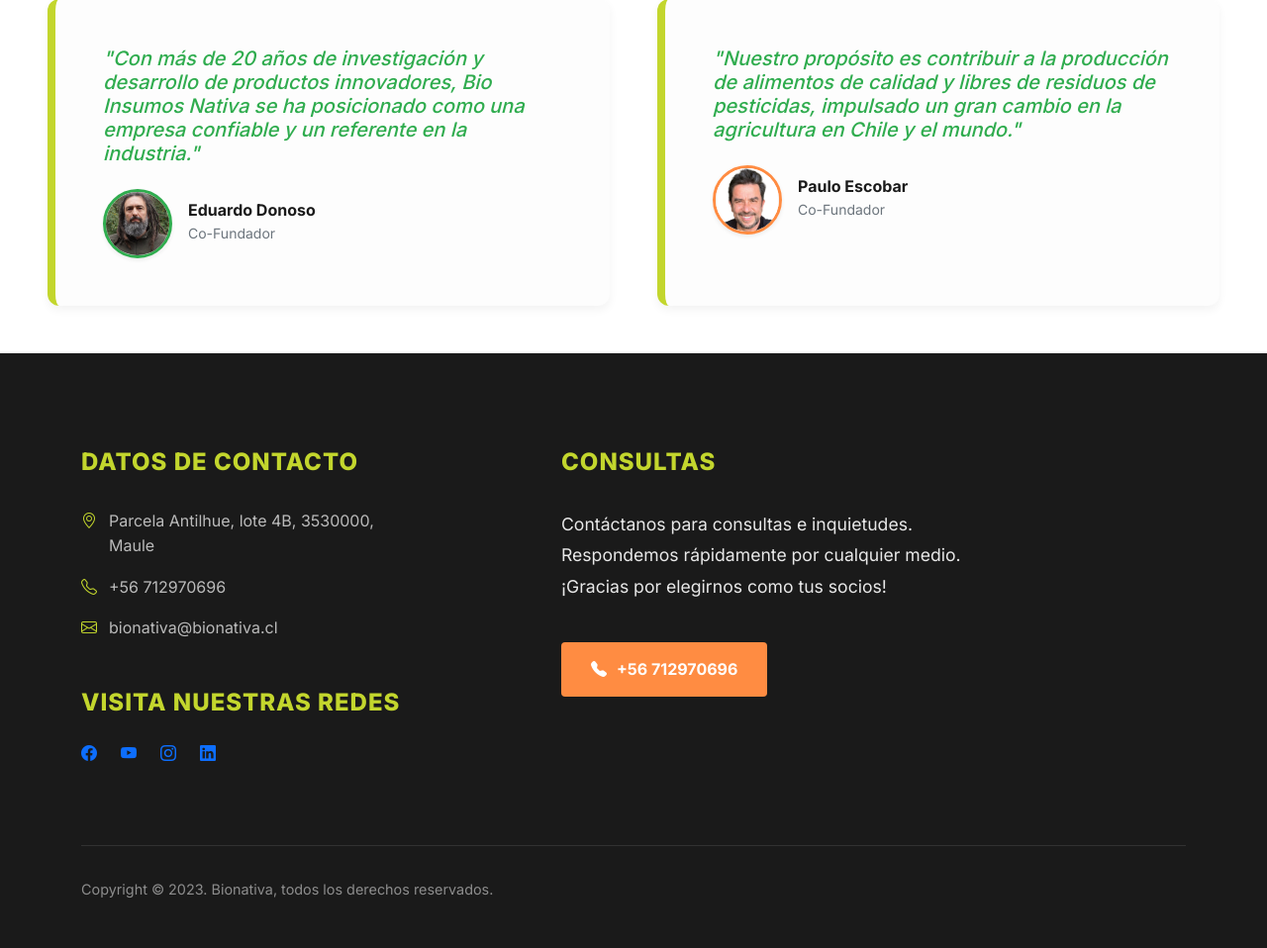
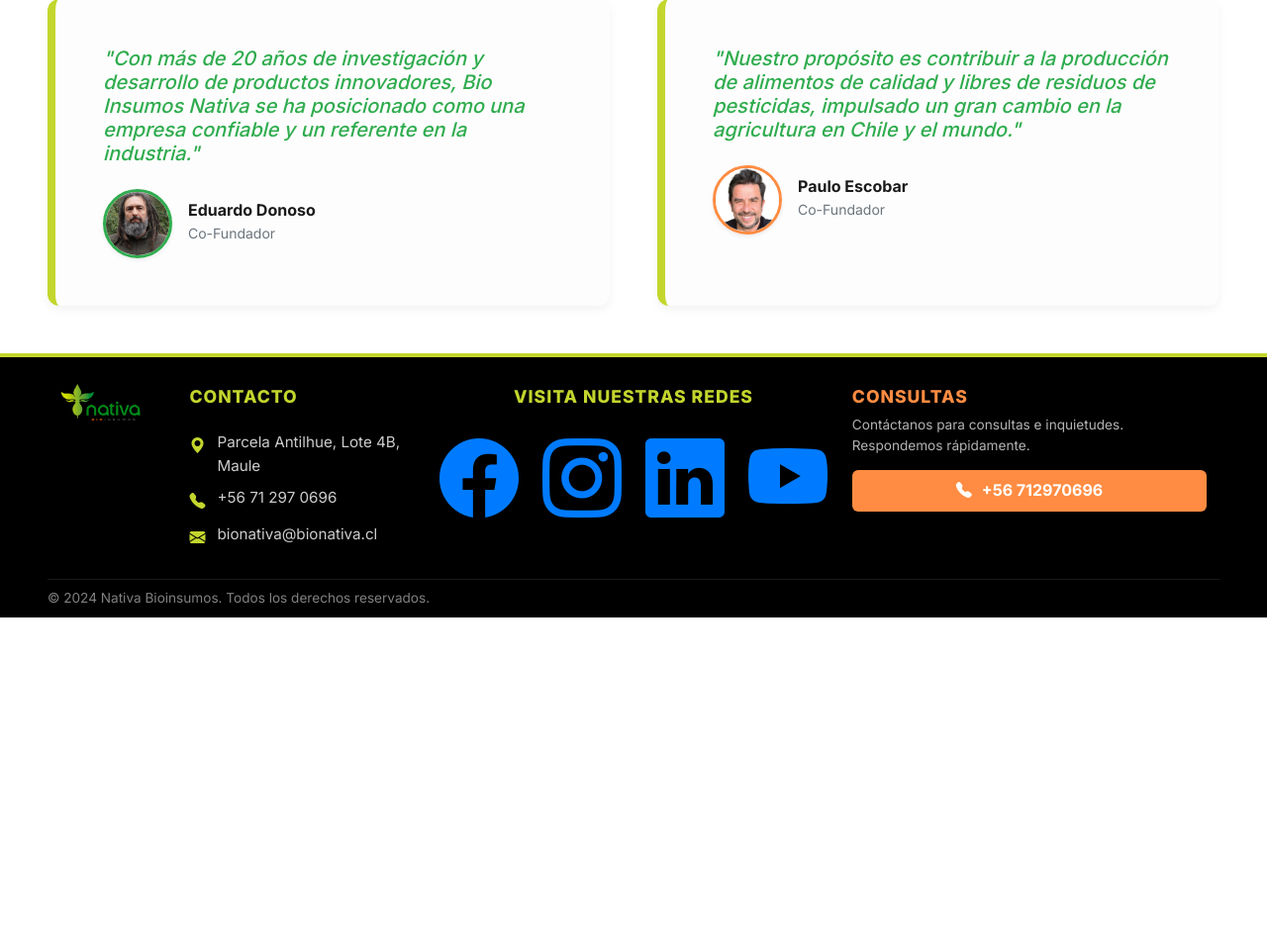
Before and after one commit to KarmaVanDoom/pagina-web---NATIVA, a Django app: page / in a window 1280 px wide. Shown: the part 1240-2198 px from the top of the page at 99% size. After the commit the page ends 1864 px from the top, so only its background shows below. Run offline with Django 5.2, Linux system fonts and the light colour scheme.

Commit message:
📝 Reporte de Cambios — Bionativa 1. Rediseño del Catálogo de Productos (
productos.html
)
Simetría Perfecta: Implementamos un sistema de columnas 2-8-2. Esto permite que el bloque de productos esté exactamente en el centro de la pantalla, alineado con el título y el buscador.
Buscador Vanguardista: El buscador ahora es más ancho (500px) y está integrado en una línea divisoria infinita. Las líneas de color lima se extienden hasta los bordes físicos de la pantalla (100vw), creando un efecto visual moderno y expansivo.
Modularización de Código: Extraímos todo el CSS interno del archivo HTML y creamos

static/css/productos.css
. Esto hace que el sitio cargue más rápido y el código sea más fácil de mantener.
2. Nuevo Footer "Según Referencia" (

base.html
 &

base.css
)
Alineación Centralizada: Ajustamos el pie de página en 3 bloques de igual tamaño (4-4-4). Gracias a esto, la sección "Visita nuestras Redes" queda alineada milimétricamente con el buscador de la página de productos.
Jerarquía de Colores:
Títulos: "CONTACTO" y "VISITA NUESTRAS REDES" ahora usan el color verde lima brillante (--accent-lime).
Acento Naranja: El título de "Consultas" y el botón de contacto usan el naranja corporativo para resaltar la intención de venta.
Redes Sociales XL: Los iconos de redes sociales fueron aumentados drásticamente a 5rem. Son masivos, fáciles de ver y tienen un color azul vibrante que resalta sobre el fondo oscuro.
Estética "Pitch Black": Eliminamos todos los tonos grises de fondo en las cajas internas. Ahora todo el footer es negro puro (#000000), lo que permite que el logo de Nativa y los textos resalten sin marcos visibles.
Perfil Delgado: Redujimos los márgenes y paddings totales del footer para que sea una barra elegante y no un bloque pesado al final del sitio.
3. Mejoras en la Estructura Global
Nivelación de Títulos: Ajustamos el CSS para que todos los encabezados del footer ("Contacto", "Redes Sociales", "Consultas") empiecen exactamente a la misma altura horizontal, creando una línea visual limpia.
Sincronización Logo-Contacto: Movimos la información de contacto para que esté más cerca del logo de Nativa, despejando el espacio central para la interacción social.

```diff
--- a/main/templates/layout/base.html
+++ b/main/templates/layout/base.html
@@ -59,7 +59,7 @@
                         </div>
                     </a>
                     <!-- Item 2: Productos -->
-                    <div class="accordion-item">
+                    <a href="{% url 'main:productos' %}" class="accordion-item">
                         <div class="accordion-bg"
                             style="background-image: url('https://images.unsplash.com/photo-1581091226825-a6a2a5aee158?q=80&w=1000&auto=format&fit=crop');">
                         </div>
@@ -68,7 +68,7 @@
                             <h4 class="accordion-title">Productos</h4>
                             <p class="accordion-desc">Soluciones biológicas para un campo más sano.</p>
                         </div>
-                    </div>
+                    </a>
                     <!-- Item 3 -->
                     <div class="accordion-item">
                         <div class="accordion-bg"
@@ -141,59 +141,70 @@
         {% block content %}{% endblock %}
     </main>
 
-    <!-- ══════════ FOOTER ══════════ -->
+    <!-- ══════════ FOOTER (BIONATIVA SEGÚN REFERENCIA) ══════════ -->
     <footer class="footer-arch">
-        <div class="container">
-            <div class="row g-5">
+        <div class="container-fluid px-lg-5">
+            <div class="row g-3 align-items-stretch"> <!-- g-3 para menos espacio entre columnas -->
 
-                <!-- Datos de contacto -->
+                <!-- BLOQUE IZQUIERDO: Identity & Contact -->
                 <div class="col-12 col-lg-4">
-                    <h4 class="footer-heading">Datos de contacto</h4>
-                    <div class="footer-link">
-                        <i class="bi bi-geo-alt"></i>
-                        <span>Parcela Antilhue, lote 4B, 3530000, Maule</span>
+                    <div class="row g-2 h-100">
+                        <div class="col-4">
+                            <div class="footer-logo-box d-flex align-items-start pt-2"> <!-- Reducido pt-4 a pt-2 -->
+                                <img src="{% static 'img/logo_insumo_nativa.JPG' %}" alt="Nativa" class="footer-logo">
                             </div>
-                    <div class="footer-link">
-                        <i class="bi bi-telephone"></i>
-                        <span>+56 712970696</span>
                         </div>
-                    <div class="footer-link">
-                        <i class="bi bi-envelope"></i>
+                        <div class="col-8">
+                            <div class="footer-box-dark h-100">
+                                <h4 class="footer-heading">CONTACTO</h4>
+                                <div class="footer-link mb-2"> <!-- mb-2 para compactar -->
+                                    <i class="bi bi-geo-alt-fill"></i>
+                                    <span>Parcela Antilhue, Lote 4B, Maule</span>
+                                </div>
+                                <div class="footer-link mb-2">
+                                    <i class="bi bi-telephone-fill"></i>
+                                    <span>+56 71 297 0696</span>
+                                </div>
+                                <div class="footer-link mb-0">
+                                    <i class="bi bi-envelope-fill"></i>
                                     <span>bionativa@bionativa.cl</span>
                                 </div>
-
-                    <div class="mt-5">
-                        <h4 class="footer-heading" style="margin-bottom: 1.5rem;">Visita nuestras redes</h4>
-                        <div class="d-flex gap-4">
-                            <a href="#" class="social-icon"><i class="bi bi-facebook"></i></a>
-                            <a href="#" class="social-icon"><i class="bi bi-youtube"></i></a>
-                            <a href="#" class="social-icon"><i class="bi bi-instagram"></i></a>
-                            <a href="#" class="social-icon"><i class="bi bi-linkedin"></i></a>
+                            </div>
                         </div>
                     </div>
                 </div>
 
-                <!-- Consultas -->
-                <div class="col-12 col-lg-5 offset-lg-1">
-                    <h4 class="footer-heading">Consultas</h4>
-                    <p
-                        style="font-size: 1.1rem; line-height: 1.8; margin-bottom: 2.5rem; color: rgba(255,255,255,0.9);">
-                        Contáctanos para consultas e inquietudes.<br>
-                        Respondemos rápidamente por cualquier medio.<br>
-                        ¡Gracias por elegirnos como tus socios!
+                <!-- BLOQUE CENTRAL: Redes Sociales -->
+                <div class="col-12 col-lg-4 text-center">
+                    <div class="footer-box-dark h-100">
+                        <h4 class="footer-heading">VISITA NUESTRAS REDES</h4>
+                        <div class="d-flex align-items-center justify-content-center gap-4 py-2 mt-1"> <!-- Reducido py-4 y mt-2 -->
+                            <a href="#" class="social-icon"><i class="bi bi-facebook"></i></a>
+                            <a href="#" class="social-icon"><i class="bi bi-instagram"></i></a>
+                            <a href="#" class="social-icon"><i class="bi bi-linkedin"></i></a>
+                            <a href="#" class="social-icon"><i class="bi bi-youtube"></i></a>
+                        </div>
+                    </div>
+                </div>
+
+                <!-- BLOQUE DERECHO: Consultas -->
+                <div class="col-12 col-lg-4">
+                    <div class="footer-box-dark h-100">
+                        <h4 class="footer-heading mb-2" style="color: #ff8c42 !important;">Consultas</h4> <!-- mb-2 -->
+                        <p style="font-size: 0.85rem; color: rgba(255,255,255,0.7); margin-bottom: 0.8rem;"> <!-- Reducido mb -->
+                            Contáctanos para consultas e inquietudes. Respondemos rápidamente.
                         </p>
-                    <a href="tel:+56712970696" class="footer-btn-orange">
+                        <a href="tel:+56712970696" class="footer-btn-orange w-100 justify-content-center py-2"> <!-- py-2 -->
                             <i class="bi bi-telephone-fill"></i>
                             +56 712970696
                         </a>
                     </div>
+                </div>
 
             </div>
 
-            <div class="footer-bottom">
-                <div class="d-flex flex-column flex-md-row justify-content-between align-items-center gap-3">
-                    <span>Copyright © 2023. Bionativa, todos los derechos reservados.</span>
-                </div>
+            <div class="footer-bottom mt-3 pt-2"> <!-- Reducido mt y pt -->
+                <span>© 2024 Nativa Bioinsumos. Todos los derechos reservados.</span>
             </div>
         </div>
     </footer>
--- a/main/urls.py
+++ b/main/urls.py
@@ -6,4 +6,5 @@ app_name = 'main'
 urlpatterns = [
     path('', views.index, name='index'),
     path('nosotros/', views.nosotros, name='nosotros'),
+    path('productos/', views.productos, name='productos'),
 ]
--- a/main/views.py
+++ b/main/views.py
@@ -9,3 +9,8 @@ def index(request):
 def nosotros(request):
     """Página de Nosotros."""
     return render(request, 'about/nosotros.html')
+
+
+def productos(request):
+    """Página de Productos."""
+    return render(request, 'product/productos.html')
--- a/static/css/base.css
+++ b/static/css/base.css
@@ -206,48 +206,117 @@ img {
     margin-bottom: 0.5rem;
 }
 
-/* ─── FOOTER ─── */
+/* ─── FOOTER SEGÚN REFERENCIA ─── */
 .footer-arch {
-    background: #1a1a1a;
-    padding: 6rem 0 3rem;
+    background: #000000;
+    padding: 1rem 0 0.5rem; /* Aún más delgado */
     color: #ffffff;
+    position: relative;
+    border-top: 4px solid var(--accent-lime);
 }
 
 .footer-heading {
-    color: var(--accent-lime);
+    color: var(--accent-lime) !important;
     font-weight: 800;
-    margin-bottom: 2rem;
+    font-size: 1.1rem;
+    margin-bottom: 1.5rem;
     text-transform: uppercase;
     letter-spacing: 1px;
 }
 
+/* Eliminar la línea después del heading de la versión anterior */
+.footer-heading::after {
+    display: none;
+}
+
 .footer-link {
-    color: rgba(255, 255, 255, 0.7);
+    color: rgba(255, 255, 255, 0.8);
     text-decoration: none;
-    margin-bottom: 1rem;
+    margin-bottom: 0.8rem;
     display: flex;
+    align-items: flex-start;
     gap: 12px;
+    font-size: 0.95rem;
 }
 
 .footer-link i {
     color: var(--accent-lime);
+    font-size: 1rem;
+    margin-top: 3px;
 }
 
+/* Cajas de fondo oscuro para secciones — Ahora negro total */
+.footer-box-dark {
+    background: #000000; /* Antes era #151515 */
+    padding: 0.8rem;
+    height: 100%;
+    border-radius: 4px;
+}
+
+/* Redes Sociales Estilo Imagen */
+.social-icon {
+    width: auto;
+    height: auto;
+    background: transparent;
+    color: #007bff !important;
+    display: flex;
+    align-items: center;
+    justify-content: center;
+    transition: var(--transition);
+    text-decoration: none;
+}
+
+.social-icon i {
+    font-size: 5rem !important; /* Forzando el tamaño directamente al icono */
+    line-height: 1;
+}
+
+.social-icon:hover i {
+    color: #fff !important;
+    transform: scale(1.1);
+}
+
+/* Botón Naranja Cuadrado */
 .footer-btn-orange {
     background: var(--secondary-orange);
     color: #fff;
-    padding: 15px 30px;
-    border-radius: 4px;
+    padding: 12px 25px;
+    border-radius: 6px; /* Más cuadrado según la imagen */
     font-weight: 700;
     text-decoration: none;
     display: inline-flex;
+    align-items: center;
     gap: 10px;
+    transition: var(--transition);
+    box-shadow: none;
+}
+
+.footer-btn-orange:hover {
+    background: #ff7b25;
+    color: #fff;
+    transform: translateY(-2px);
 }
 
 .footer-bottom {
-    margin-top: 5rem;
-    padding-top: 2rem;
+    margin-top: 3rem;
+    padding-top: 1.5rem;
     border-top: 1px solid rgba(255, 255, 255, 0.1);
     color: rgba(255, 255, 255, 0.5);
-    font-size: 0.9rem;
+    font-size: 0.85rem;
+    text-align: left; /* Alineado a la izquierda según la imagen */
 }
+
+.footer-logo-box {
+    background: #000000; /* Antes era #1a1a1a */
+    padding: 0.8rem;
+    display: flex;
+    justify-content: center;
+    align-items: center;
+    height: 100%;
+}
+
+.footer-logo {
+    max-height: 80px;
+    filter: none; /* Mantener colores originales del logo */
+    opacity: 1;
+}
```
Also changed, not shown: main/templates/product/productos.html (added, +117 -0 lines), static/css/productos.css (added, +157 -0 lines), static/js/main.js (+24 -17 lines). Lines whose indentation alone changed are shown as unchanged.
